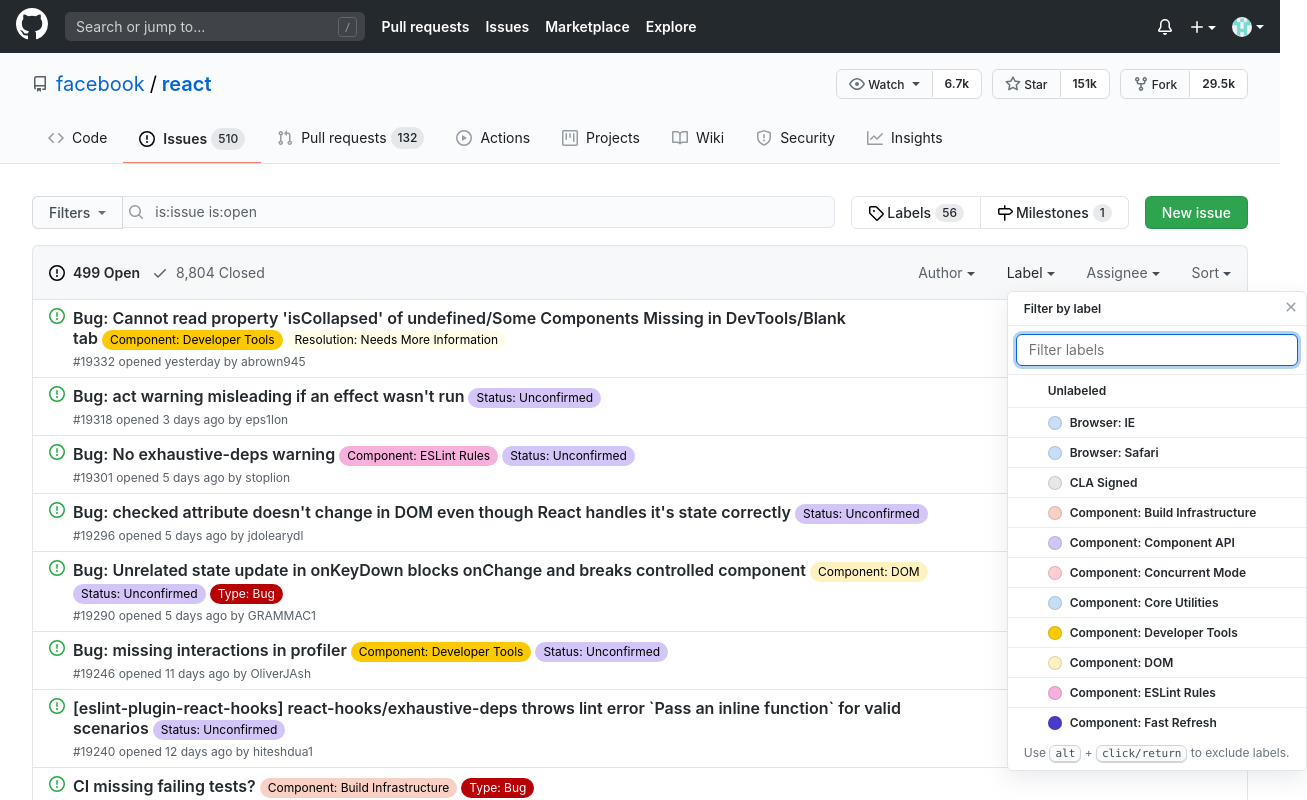
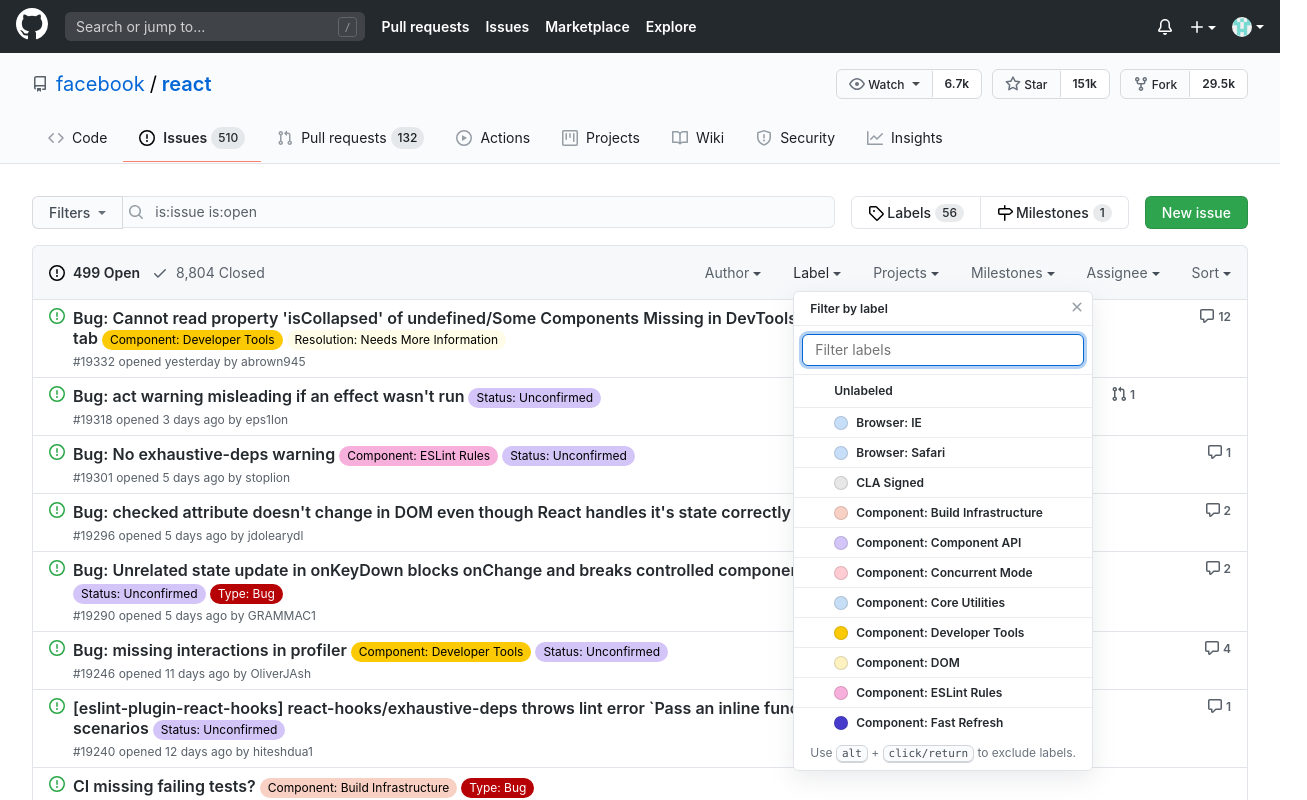
Before and after one commit to ramkumar2098/github-issues-page-clone, a React (Create React App) app: page / in a window 1280 px wide. Both pictures are taken after a click on the link "Label". Shown: the top 800 px of the page, 1307 px wide, since content can reach past the window. Built offline with nearby package versions, Linux system fonts and the light colour scheme.

Commit message:
fixed RepoNav

```diff
--- a/src/components/repoContent/issues/Issues.module.css
+++ b/src/components/repoContent/issues/Issues.module.css
@@ -1,6 +1,12 @@
 .issues {
-  border: 1px solid #e1e4e8;
-  border-top: 0;
+  border-bottom: 1px solid #e1e4e8;
   border-bottom-left-radius: 6px;
   border-bottom-right-radius: 6px;
 }
+
+@media (min-width: 544px) {
+  .issues {
+    border: 1px solid #e1e4e8;
+    border-top: 0;
+  }
+}
--- a/src/components/repoContent/issues/issue/issueContainer/issueLabels/IssueLabels.js
+++ b/src/components/repoContent/issues/issue/issueContainer/issueLabels/IssueLabels.js
@@ -1,4 +1,5 @@
 import React from 'react';
+import { labelMenuItems } from 'data/labelMenuItems';
 import style from './IssueLabels.module.css';
 
 function IssueLabels({ issue, displayTitle, styles }) {
@@ -6,49 +7,30 @@
 
   return (
     <div className={style.issueLabels}>
-      {issueLabels.map(issueLabel => (
+      {issueLabels.map(issueLabel => {
+        return (
           <a
             href="#"
             key={issueLabel}
-          title={
-            (displayTitle && issueLabel === 'Status: Unconfirmed') ||
-            (!displayTitle && issueLabel === 'Status: Unconfirmed')
-              ? "A potential issue that we haven't yet confirmed as a bug"
-              : displayTitle
-              ? issueLabel
-              : null
-          }
+            title={(() => {
+              const { description, label } = labelMenuItems.find(
+                ({ label }) => label === issueLabel
+              );
+              return displayTitle ? description || label : description;
+            })()}
             className={style.issueLabel}
-          style={{ ...issueLabelStyle(issueLabel), ...styles }}
+            style={{
+              ...(() =>
+                labelMenuItems.find(({ label }) => label === issueLabel))(),
+              ...styles,
+            }}
           >
             {issueLabel}
           </a>
-      ))}
+        );
+      })}
     </div>
   );
 }
 
 export default IssueLabels;
-
-function issueLabelStyle(issueLabel) {
-  switch (issueLabel) {
-    case 'Status: Unconfirmed':
-      return { backgroundColor: '#d4c5f9' };
-    case 'Component: Developer Tools':
-      return { backgroundColor: '#fbca04' };
-    case 'Resolution: Needs More Information':
-      return { backgroundColor: '#fffde7' };
-    case 'Component: ESLint Rules':
-      return { backgroundColor: '#f7afdb' };
-    case 'Component: DOM':
-      return { backgroundColor: '#fef2c0' };
-    case 'Type: Bug':
-      return { backgroundColor: '#b60205', color: '#fff' };
-    case 'Component: Build Infrastructure':
-      return { backgroundColor: '#f9d0c4' };
-    case 'Type: Discussion':
-      return { backgroundColor: '#fef2c0' };
-    default:
-      return;
-  }
-}
--- a/src/components/repoContent/issuesToolbar/IssuesToolbar.module.css
+++ b/src/components/repoContent/issuesToolbar/IssuesToolbar.module.css
@@ -35,8 +35,8 @@
 }
 
 @media (min-width: 768px) {
-  .issuesToolbar > :nth-child(3),
-  .issuesToolbar > :nth-child(4) {
+  .issuesToolbar > span:nth-of-type(3),
+  .issuesToolbar > span:nth-of-type(4) {
     display: block;
   }
 }
--- a/src/components/repoContent/issuesToolbar/toolbarItem/selectMenu/labelMenuList/labelMenuFooter/LabelMenuFooter.module.css
+++ b/src/components/repoContent/issuesToolbar/toolbarItem/selectMenu/labelMenuList/labelMenuFooter/LabelMenuFooter.module.css
@@ -4,7 +4,6 @@
   text-align: center;
   color: #6a737d;
   white-space: nowrap;
-  position: absolute;
   bottom: 0;
   background: #fff;
   width: 100%;
--- a/src/components/repoContent/issuesToolbar/toolbarItem/selectMenu/labelMenuList/labelMenuItem/LabelMenuItem.js
+++ b/src/components/repoContent/issuesToolbar/toolbarItem/selectMenu/labelMenuList/labelMenuItem/LabelMenuItem.js
@@ -3,7 +3,7 @@
 import style from './LabelMenuItem.module.css';
 
 function LabelMenuItem({ labelMenuItem }) {
-  const { backgroundColor, label } = labelMenuItem;
+  const { backgroundColor, label, description, img } = labelMenuItem;
 
   return (
     <a href="#" className={selectMenuItem} style={{ display: 'block' }}>
@@ -17,7 +17,13 @@
             style={{ backgroundColor }}
           ></span>
         )}
-        <span className={style.label}>{label}</span>
+        <span style={{ overflow: 'hidden', textOverflow: 'ellipsis' }}>
+          <span className={style.label}>{label}</span>
+          {description && (
+            <div className={style.description}>{description}</div>
+          )}
+          {img && <img src={img} className={style.img}></img>}
+        </span>
       </span>
     </a>
   );
--- a/src/components/repoContent/issuesToolbar/toolbarItem/selectMenu/labelMenuList/labelMenuItem/LabelMenuItem.module.css
+++ b/src/components/repoContent/issuesToolbar/toolbarItem/selectMenu/labelMenuList/labelMenuItem/LabelMenuItem.module.css
@@ -8,12 +8,27 @@
   height: 1em;
   border: 1px solid rgba(27, 31, 35, 0.15);
   border-radius: 2em;
+  margin-top: 1px;
   margin-right: 8px;
   font-size: 14px;
   flex-shrink: 0;
+  align-self: flex-start;
 }
 
 .label {
   font-weight: 600;
   color: #24292e;
 }
+
+.description {
+  color: #586069;
+  margin-top: 4px;
+  overflow: hidden;
+  text-overflow: ellipsis;
+}
+
+.img {
+  width: 1em;
+  height: 1em;
+  font-size: 12px;
+}
--- a/src/components/repoHead/repoNav/issues/Issues.js
+++ b/src/components/repoHead/repoNav/issues/Issues.js
@@ -5,7 +5,7 @@
 
 function Issues({ displayIcon }) {
   return (
-    <div className={style.repoNavItem}>
+    <div className={style.repoNavItem + ' repoNavItem'}>
       <a href="#" className={style.issues}>
         {displayIcon && <IssuesSVG />}
         <span
--- a/src/components/repoHead/repoNav/pullRequests/PullRequests.js
+++ b/src/components/repoHead/repoNav/pullRequests/PullRequests.js
@@ -5,7 +5,7 @@
 
 function PullRequests({ displayIcon }) {
   return (
-    <div className={style.repoNavItem}>
+    <div className={style.repoNavItem + ' repoNavItem'}>
       <a href="#" className={style.navLink}>
         {displayIcon && <PullRequestsSVG />}
         <span style={(() => (displayIcon ? { marginLeft: '8px' } : null))()}>
--- a/src/components/repoHead/repoNav/repoNavItem/RepoNavItem.js
+++ b/src/components/repoHead/repoNav/repoNavItem/RepoNavItem.js
@@ -1,11 +1,11 @@
 import React from 'react';
 import style from './RepoNavItem.module.css';
 
-function RepoNavItem({ repoNavItem: props, displayIcon }) {
+function RepoNavItem({ navItemRef, repoNavItem: props, displayIcon }) {
   const { Icon, repoNavItem } = props;
 
   return (
-    <div className={style.repoNavItem}>
+    <div ref={navItemRef} className={style.repoNavItem + ' repoNavItem'}>
       <a href="#" className={style.navLink}>
         {displayIcon && <Icon />}
         <span style={(() => (displayIcon ? { marginLeft: '8px' } : null))()}>
--- a/src/data/labelMenuItems.js
+++ b/src/data/labelMenuItems.js
@@ -1,3 +1,5 @@
+import heart from 'images/2764.png';
+
 export const labelMenuItems = [
   {
     label: 'Unlabeled',
@@ -47,6 +49,10 @@
     label: 'Component: Fast Refresh',
   },
   {
+    backgroundColor: '#c4523e',
+    label: 'Component: Flight',
+  },
+  {
     backgroundColor: '#c2f27b',
     label: 'Component: Hooks',
   },
@@ -78,4 +84,164 @@
     backgroundColor: '#8ffcd6',
     label: 'Component: Suspense',
   },
+  {
+    backgroundColor: '#006b75',
+    label: 'Component: Test Renderer',
+  },
+  {
+    backgroundColor: '#eb6420',
+    label: 'Component: Test Utils',
+  },
+  {
+    backgroundColor: '#0366d6',
+    label: 'dependencies',
+    description: 'Pull requests that update a dependency file',
+  },
+  {
+    backgroundColor: '#f2687c',
+    label: 'Difficulty: challenging',
+  },
+  {
+    backgroundColor: '#fbca04',
+    label: 'Difficulty: medium',
+  },
+  {
+    backgroundColor: '#94ce52',
+    label: 'Difficulty: starter',
+  },
+  {
+    backgroundColor: '#b60205',
+    label: 'good first issue (taken)',
+  },
+  {
+    backgroundColor: '#6ce26a',
+    label: 'good first issue',
+  },
+  {
+    backgroundColor: '#f7c6c7',
+    label: 'HTML',
+  },
+  {
+    backgroundColor: '#1EBBEE',
+    label: 'Needs Browser Testing',
+    description:
+      'Marks PRs that need to be run through manual browser testing before merging',
+  },
+  {
+    backgroundColor: '#e4bef7',
+    label: 'Partner',
+  },
+  {
+    backgroundColor: '#9149d1',
+    label: 'React Core Team',
+    description: 'Opened by a member of the React Core Team',
+  },
+  {
+    backgroundColor: '#9dd1e8',
+    label: 'Resolution: Backlog',
+  },
+  {
+    backgroundColor: '#cccccc',
+    label: 'Resolution: Duplicate',
+  },
+  {
+    backgroundColor: '#8c98d8',
+    label: 'Resolution: Expected Behavior',
+  },
+  {
+    backgroundColor: '#e6e6e6',
+    label: 'Resolution: Invalid',
+  },
+  {
+    backgroundColor: '#fffde7',
+    label: 'Resolution: Needs More Information',
+  },
+  {
+    backgroundColor: '#e6e6e6',
+    label: 'Resolution: Stale',
+    description: 'Automatically closed due to inactivity',
+  },
+  {
+    backgroundColor: '#106099',
+    label: 'Resolution: Support Redirect',
+  },
+  {
+    backgroundColor: '#fef2c0',
+    label: 'Resolution: Unsolved',
+  },
+  {
+    backgroundColor: '#ffffff',
+    label: 'Resolution: Wontfix',
+  },
+  {
+    backgroundColor: '#006b75',
+    label: 'Status: New',
+  },
+  {
+    backgroundColor: '#d93f0b',
+    label: 'Status: Reverted',
+  },
+  {
+    backgroundColor: '#d4c5f9',
+    label: 'Status: Unconfirmed',
+    description: "A potential issue that we haven't yet confirmed as a bug",
+  },
+  {
+    backgroundColor: '#f7c6c7',
+    label: 'SVG',
+  },
+  {
+    backgroundColor: '#61dafb',
+    label: 'Type: Big Picture',
+  },
+  {
+    backgroundColor: '#aa2608',
+    label: 'Type: Breaking Change',
+  },
+  {
+    backgroundColor: '#b60205',
+    color: '#fff',
+    label: 'Type: Bug',
+  },
+  {
+    backgroundColor: '#fef2c0',
+    label: 'Type: Discussion',
+  },
+  {
+    backgroundColor: '#84b6eb',
+    label: 'Type: Enhancement',
+  },
+  {
+    backgroundColor: '#c7def8',
+    label: 'Type: Feature Request',
+  },
+  {
+    backgroundColor: '#fbca04',
+    label: 'Type: Needs Investigation',
+  },
+  {
+    backgroundColor: '#cc317c',
+    label: 'Type: Question',
+  },
+  {
+    backgroundColor: '#e11d21',
+    label: 'Type: Regression',
+  },
+  {
+    backgroundColor: '#00D8EA',
+    label: 'Type: Release',
+  },
+  {
+    backgroundColor: '#96123b',
+    label: 'Type: Security',
+  },
+  {
+    backgroundColor: '#5319e7',
+    label: 'Type: Umbrella',
+  },
+  {
+    backgroundColor: '#ffffff',
+    label: '',
+    img: heart,
+  },
 ];
```
Also changed, not shown: src/components/repoHead/repoNav/RepoNav.js (+9 -2 lines), src/components/repoHead/repoNavMenuButton/RepoNavMenuButton.js (+45 -1 lines). Lines whose indentation alone changed are shown as unchanged.
